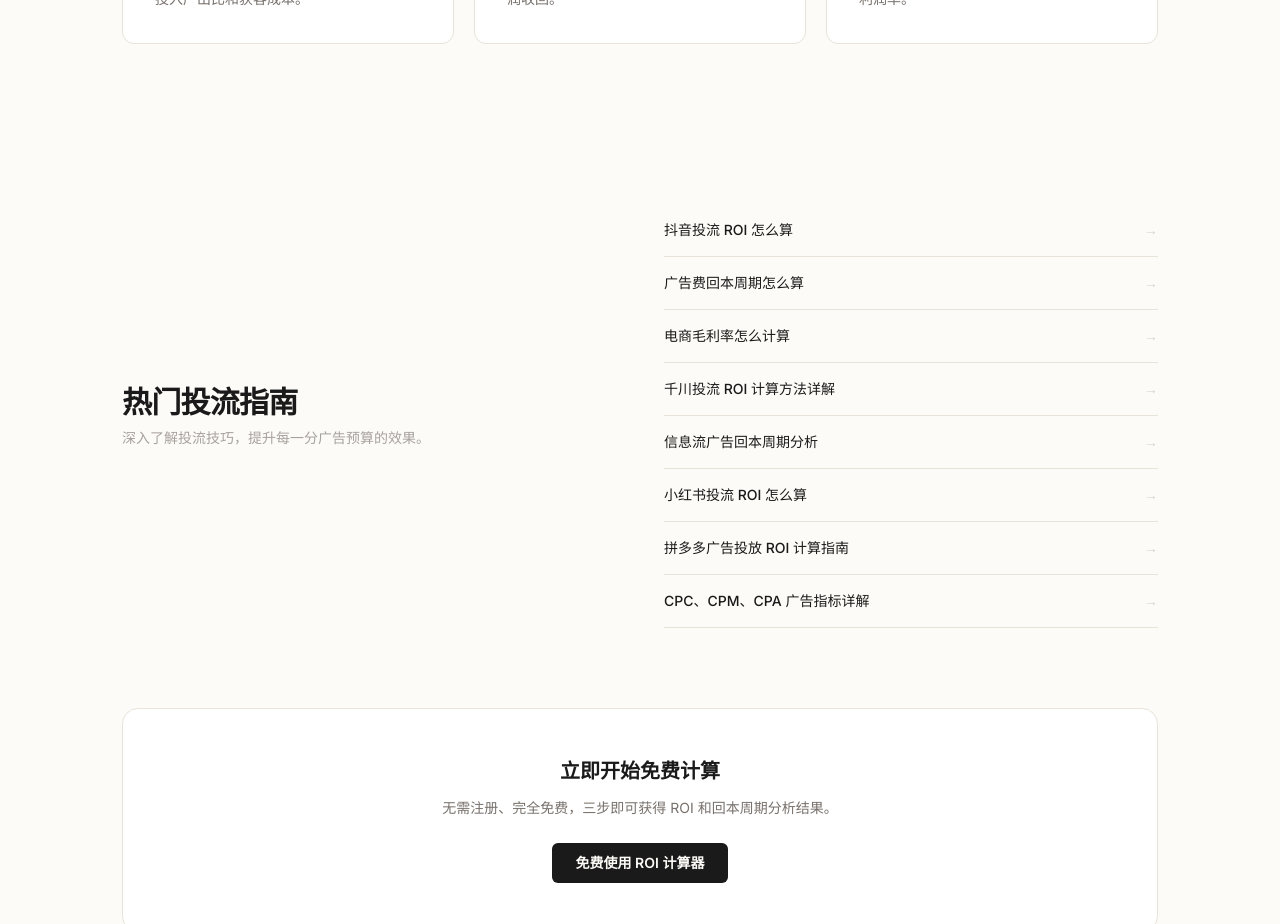
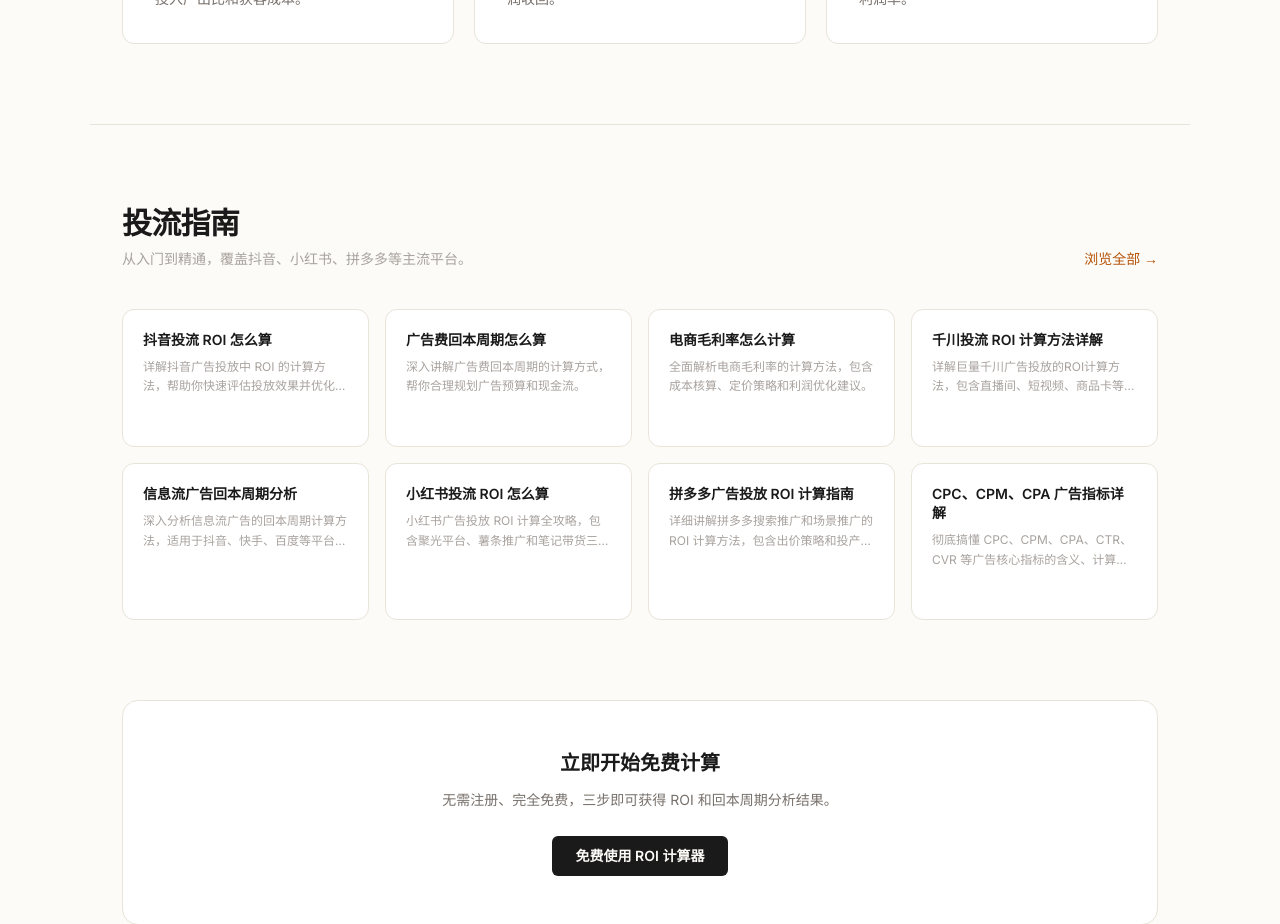
Before and after one commit to TANLANGE/ad-roi-calculator, a Next.js app: page / in a window 1280 px wide. Shown: the part 1120-2044 px from the top of the page. Built offline with nearby package versions, Linux system fonts and the light colour scheme.

Commit message:
design: 主页指南区改为8卡片网格,每张显示标题+摘要

```diff
--- a/src/app/page.tsx
+++ b/src/app/page.tsx
@@ -8,14 +8,12 @@ const tools = [
   { num: '03', title: '毛利计算', desc: '计算单品售价、成本与广告费的综合毛利和利润率。', href: '/profit-calculator' },
 ];
 
-const guides = allGuides.map((g) => ({ title: g.title, href: `/guides/${g.slug}` }));
-
 export default function HomePage() {
   return (
     <>
       <Hero />
 
-      {/* 核心工具 — 编号卡片 */}
+      {/* 核心工具 */}
       <section className="mx-auto max-w-[1100px] border-t border-[#e8e4d9] px-8 py-20">
         <h2 className="text-3xl font-bold tracking-tight text-[#1a1a1a]">核心计算工具</h2>
         <p className="mt-2 text-sm text-[#a8a29e]">三大工具覆盖投流核心指标，免费使用，即算即得。</p>
@@ -30,21 +28,42 @@ export default function HomePage() {
         </div>
       </section>
 
-      {/* 热门指南 — 两栏布局 */}
-      <section className="mx-auto max-w-[1100px] px-8 py-20">
-        <div className="grid gap-12 lg:grid-cols-2 lg:items-center">
+      {/* 投流指南 — 卡片网格，全部8篇可见 */}
+      <section className="mx-auto max-w-[1100px] border-t border-[#e8e4d9] px-8 py-20">
+        <div className="mb-10 flex items-end justify-between">
           <div>
-            <h2 className="text-3xl font-bold tracking-tight text-[#1a1a1a]">热门投流指南</h2>
-            <p className="mt-2 text-sm text-[#a8a29e]">深入了解投流技巧，提升每一分广告预算的效果。</p>
+            <h2 className="text-3xl font-bold tracking-tight text-[#1a1a1a]">投流指南</h2>
+            <p className="mt-2 text-sm text-[#a8a29e]">从入门到精通，覆盖抖音、小红书、拼多多等主流平台。</p>
           </div>
-          <div>
-            {guides.map((guide) => (
-              <Link key={guide.href} href={guide.href} className="group flex items-center justify-between border-b border-[#e8e4d9] py-4 text-sm font-medium text-[#1a1a1a] transition-all hover:pl-2 hover:text-[#b45309]">
+          <Link href="/guides" className="hidden text-sm font-medium text-[#b45309] hover:text-[#92400e] sm:block">
+            浏览全部 →
+          </Link>
+        </div>
+
+        <div className="grid gap-4 sm:grid-cols-2 lg:grid-cols-4">
+          {allGuides.map((guide) => (
+            <Link
+              key={guide.slug}
+              href={`/guides/${guide.slug}`}
+              className="group rounded-xl border border-[#e8e4d9] bg-white p-5 transition-all hover:border-[#b45309] hover:shadow-[0_4px_20px_rgba(180,83,9,0.06)]"
+            >
+              <h3 className="text-sm font-semibold leading-snug text-[#1a1a1a] group-hover:text-[#b45309]">
                 {guide.title}
-                <span className="text-[#d6d3d1] group-hover:text-[#b45309]">→</span>
-              </Link>
-            ))}
-          </div>
+              </h3>
+              <p className="mt-2 text-xs leading-relaxed text-[#a8a29e] line-clamp-2">
+                {guide.summary}
+              </p>
+              <span className="mt-3 inline-block text-xs font-medium text-[#b45309] opacity-0 transition-opacity group-hover:opacity-100">
+                阅读 →
+              </span>
+            </Link>
+          ))}
+        </div>
+
+        <div className="mt-6 text-center sm:hidden">
+          <Link href="/guides" className="text-sm font-medium text-[#b45309] hover:text-[#92400e]">
+            浏览全部 8 篇指南 →
+          </Link>
         </div>
       </section>
 
```
Also changed, not shown: 1 other file (tests, documents, lock files or other folders).
